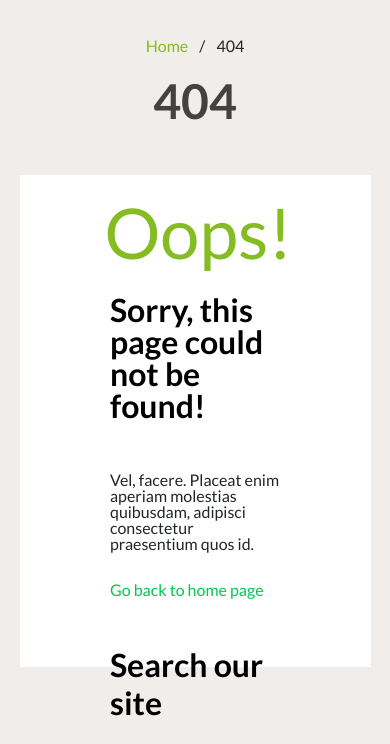
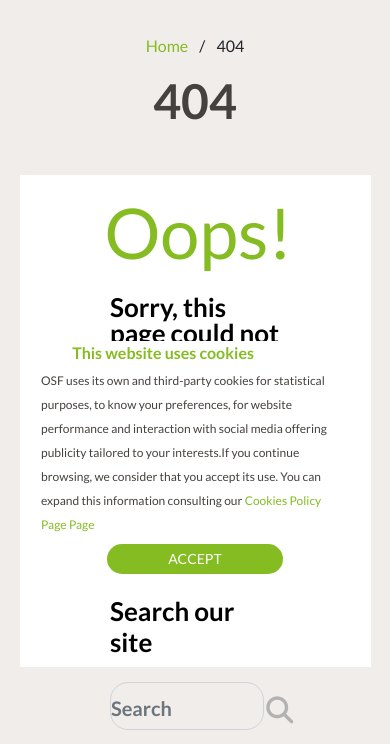
Before and after one commit to flaviusxsc/OSF_Academy_Flavius, a website: page page-404.html in a window 390 px wide. Shown: the part 84-828 px from the top of the page. Drawn offline with nearby package versions, Linux system fonts and the light colour scheme.

Commit message:
30.09.2020

```diff
--- a/sass/style.scss
+++ b/sass/style.scss
@@ -797,7 +797,7 @@ transform: translate(-50%,-50%);
   }
 
   :first-child {
-    font-size: 32px;
+    font-size: 26px;
     font-weight: 800;
     color: #000;
   }
@@ -808,7 +808,7 @@ transform: translate(-50%,-50%);
 }
 .search-404 {
   position: absolute;
-  left: 90%;
+  left:0;
 }
 .oops-text {
   color: #84bc22;
@@ -1648,7 +1648,29 @@ transform: translate(-50%,-50%);
     }
   }
   .cookie-container {
-    display:none;
+    // display:none;
+    width: 90%;
+    display: flex;
+    flex-direction: column;
+    height:250px;
+    margin:0 auto;
+    padding: 0;
+    p {
+      font-size: 12px;
+      padding: 4px;
+      width:90%;
+      margin:0 auto;
+    }
+    button {
+      margin-top: 30px;
+      width:50%;
+      margin:auto auto;
+    }
+    h2 {
+      margin:0 auto;
+      width:70%;
+    }
+
   }
 
 }
```
Also changed, not shown: css/style.css.
